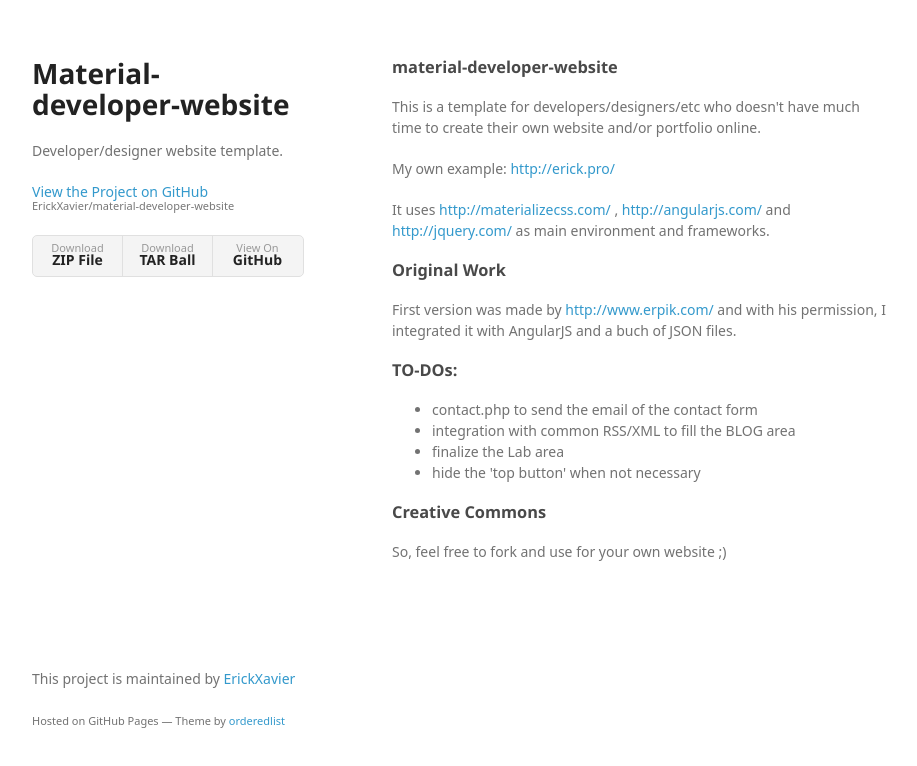
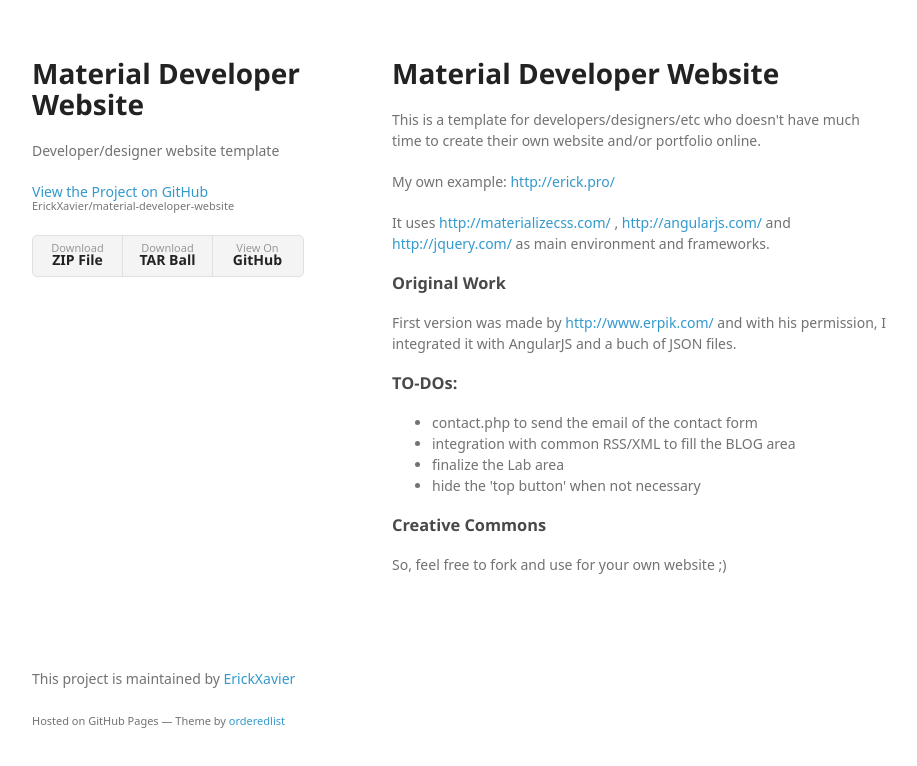
Before and after one commit to ErickXavier/material-developer-website, a plain HTML site: page index.html in a window 1280 px wide. Shown: the whole page, without its empty margins (178-1095 px from the left). Drawn offline with Linux system fonts and the light colour scheme; a web font is replaced by a local one.

```diff
--- a/index.html
+++ b/index.html
@@ -3,7 +3,7 @@
   <head>
     <meta charset="utf-8">
     <meta http-equiv="X-UA-Compatible" content="chrome=1">
-    <title>Material-developer-website by ErickXavier</title>
+    <title>Material Developer Website by ErickXavier</title>
 
     <link rel="stylesheet" href="stylesheets/styles.css">
     <link rel="stylesheet" href="stylesheets/github-light.css">
@@ -15,8 +15,8 @@
   <body>
     <div class="wrapper">
       <header>
-        <h1>Material-developer-website</h1>
-        <p>Developer/designer website template.</p>
+        <h1>Material Developer Website</h1>
+        <p>Developer/designer website template</p>
 
         <p class="view"><a href="https://github.com/ErickXavier/material-developer-website">View the Project on GitHub <small>ErickXavier/material-developer-website</small></a></p>
 
@@ -28,8 +28,8 @@
         </ul>
       </header>
       <section>
-        <h3>
-<a id="material-developer-website" class="anchor" href="#material-developer-website" aria-hidden="true"><span class="octicon octicon-link"></span></a>material-developer-website</h3>
+        <h1>
+<a id="material-developer-website" class="anchor" href="#material-developer-website" aria-hidden="true"><span class="octicon octicon-link"></span></a>Material Developer Website</h1>
 
 <p>This is a template for developers/designers/etc who doesn't have much time to create their own website and/or portfolio online.</p>
 
--- a/params.json
+++ b/params.json
@@ -1 +1 @@
-{"name":"Material-developer-website","tagline":"Developer/designer website template.","body":"### material-developer-website\r\nThis is a template for developers/designers/etc who doesn't have much time to create their own website and/or portfolio online.\r\n\r\nMy own example: http://erick.pro/\r\n\r\nIt uses http://materializecss.com/ , http://angularjs.com/ and http://jquery.com/ as main environment and frameworks.\r\n\r\n### Original Work\r\nFirst version was made by http://www.erpik.com/ and with his permission, I integrated it with AngularJS and a buch of JSON files.\r\n\r\n### TO-DOs:\r\n- contact.php to send the email of the contact form\r\n- integration with common RSS/XML to fill the BLOG area\r\n- finalize the Lab area\r\n- hide the 'top button' when not necessary\r\n\r\n\r\n### Creative Commons\r\nSo, feel free to fork and use for your own website ;)","google":"","note":"Don't delete this file! It's used internally to help with page regeneration."}
+{"name":"Material Developer Website","tagline":"Developer/designer website template","body":"# Material Developer Website\r\nThis is a template for developers/designers/etc who doesn't have much time to create their own website and/or portfolio online.\r\n\r\nMy own example: http://erick.pro/\r\n\r\nIt uses http://materializecss.com/ , http://angularjs.com/ and http://jquery.com/ as main environment and frameworks.\r\n\r\n### Original Work\r\nFirst version was made by http://www.erpik.com/ and with his permission, I integrated it with AngularJS and a buch of JSON files.\r\n\r\n### TO-DOs:\r\n- contact.php to send the email of the contact form\r\n- integration with common RSS/XML to fill the BLOG area\r\n- finalize the Lab area\r\n- hide the 'top button' when not necessary\r\n\r\n\r\n### Creative Commons\r\nSo, feel free to fork and use for your own website ;)\r\n","google":"","note":"Don't delete this file! It's used internally to help with page regeneration."}
```
